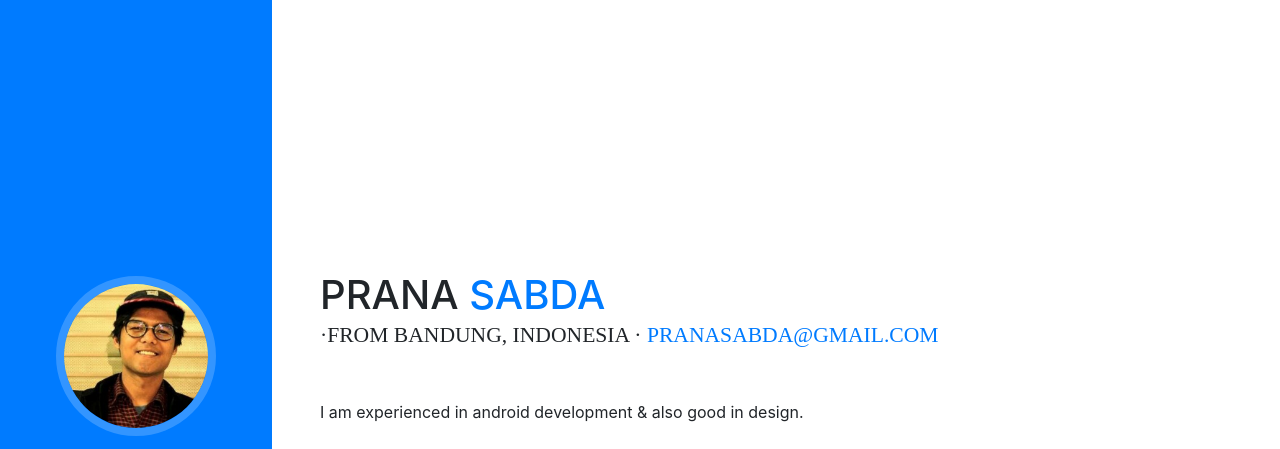
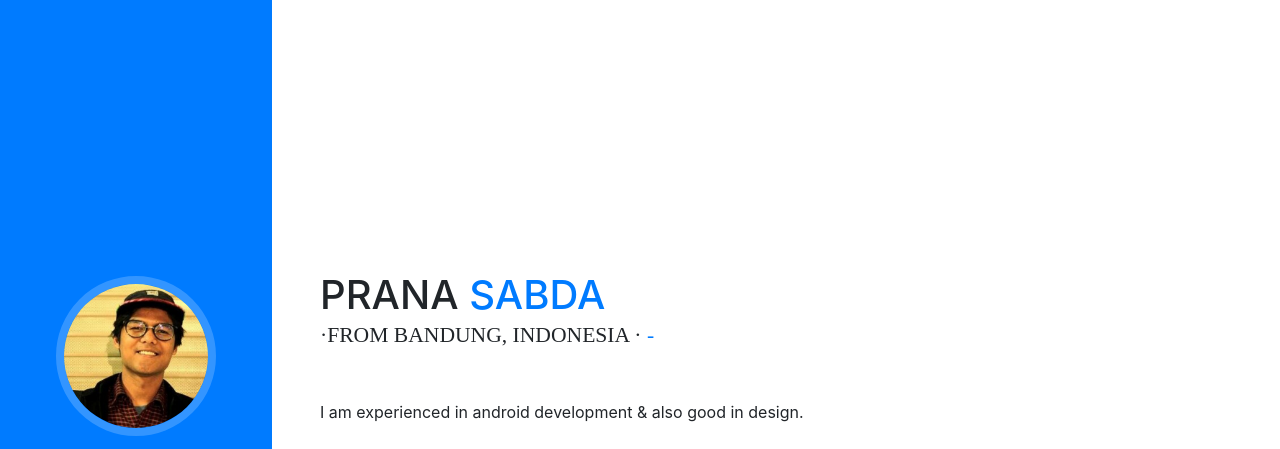
Before and after one commit to pranasabda/pranasabda.github.io, a website with bundled scripts: page index.html in a window 1280 px wide. Shown: the top 449 px of the page. Built offline with nearby package versions, Linux system fonts and the light colour scheme; a web font is replaced by a local one.

Commit message:
Update index.html

```diff
--- a/index.html
+++ b/index.html
@@ -69,7 +69,7 @@
             <span class="text-primary">Sabda</span>
           </h1>
           <div class="subheading mb-5">·From Bandung, Indonesia ·
-            <a href="mailto:name@email.com">pranasabda@gmail.com</a>
+            <a href="mailto:name@email.com"> - </a>
           </div>
           <p class="mb-5">I am experienced in android development & also good in design.</p>
           <ul class="list-inline list-social-icons mb-0">
```
